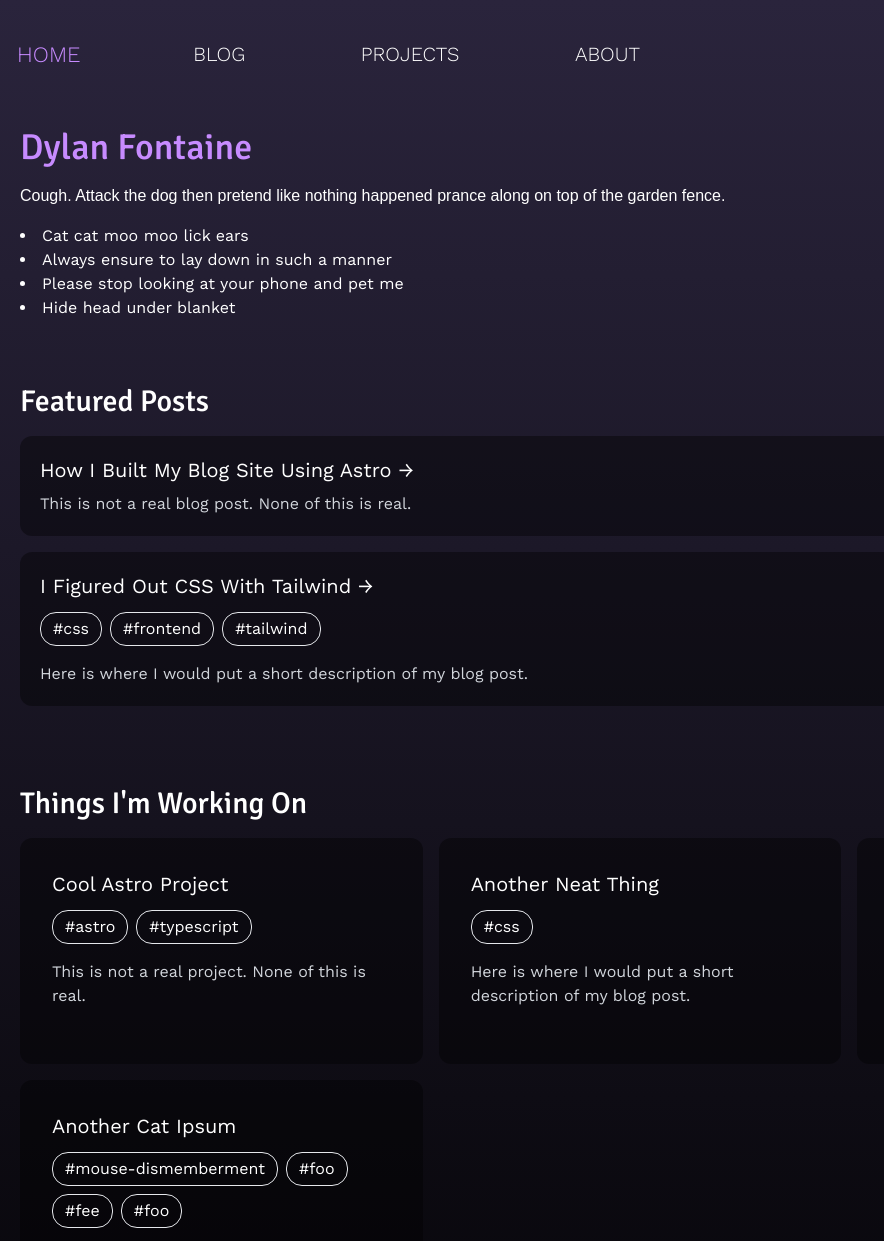
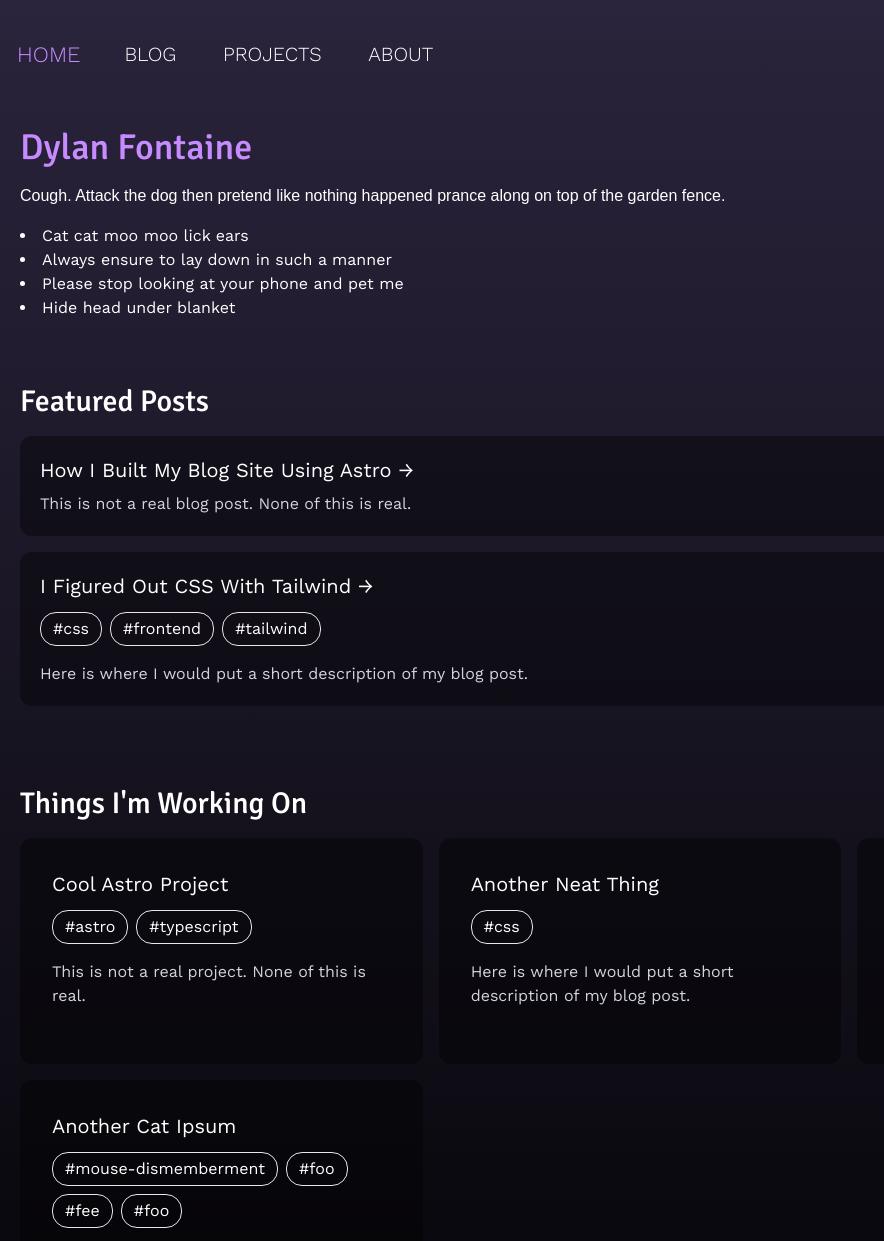
Before and after one commit to dylf/dylf.dev, an Astro site: page / in a window 1280 px wide. Shown: the top 1241 px of the page, 0-884 px from the left. Built offline with nearby package versions, Linux system fonts and the light colour scheme; Astro itself is replaced by a stand-in of ours; a web font is replaced by a local one.

Commit message:
fix: some alignment issues

```diff
--- a/src/components/Header/Header.astro
+++ b/src/components/Header/Header.astro
@@ -4,7 +4,7 @@ import NavLink from './NavLink.astro';
 ---
 
 <header class="flex flex-wrap p-5 justify-between items-baseline">
-  <nav class="my-5 basis-full md:basis-1/2">
+  <nav class="my-5 basis-full md:basis-1/2 lg:basis-5/12 xl:basis-1/3">
     <ul class="flex text-xl uppercase font-light justify-between">
       <NavLink href="/">Home</NavLink>
       <NavLink href="/blog">Blog</NavLink>
--- a/src/components/Home/ProjectCard.astro
+++ b/src/components/Home/ProjectCard.astro
@@ -11,7 +11,7 @@ const { href, title, tags = [] } = Astro.props;
 <li
   class:list={[
     'p-5',
-    'mb-4',
+    '',
     'flex',
     'hover:animate-gradient-xy',
     'hover:bg-gradient-to-tr',
--- a/src/components/Home/Projects.astro
+++ b/src/components/Home/Projects.astro
@@ -4,7 +4,7 @@ import Card from './ProjectCard.astro';
 
 <section id="featured-posts" class="mb-20">
   <h2 class="text-3xl font-headline mb-4">Things I'm Working On</h2>
-  <ul class="mb-6 grid grid-cols-1 md:grid-cols-2 lg:grid-cols-3 gap-x-4">
+  <ul class="mb-6 grid grid-cols-1 md:grid-cols-2 lg:grid-cols-3 gap-4">
     <Card href="#" title="Cool Astro Project" tags={['astro', 'typescript']}>
       This is not a real project. None of this is real.
     </Card>
```
